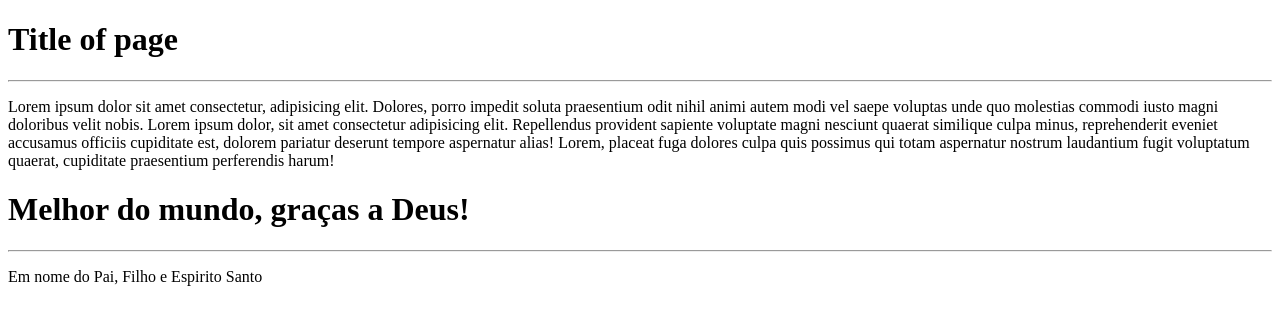
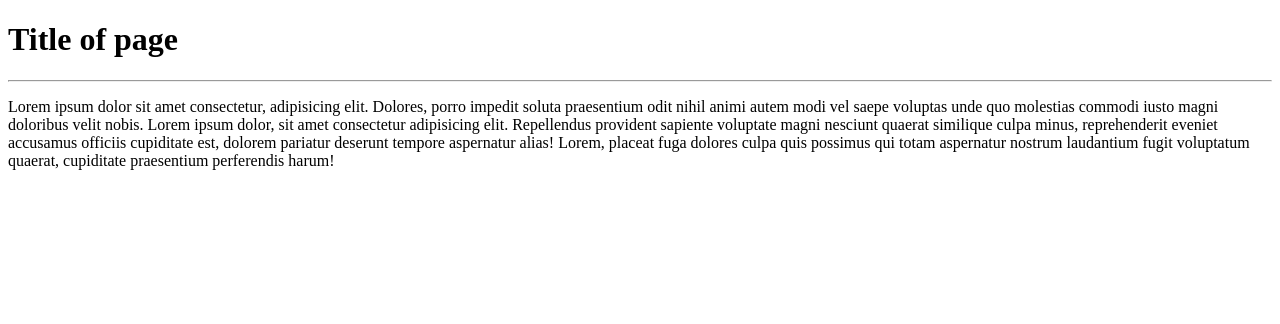
Before and after one commit to Ghust25/crud-tour-of-heroes, an Angular app: page / in a window 1280 px wide. Shown: the top 324 px of the page. Built offline with nearby package versions, Linux system fonts and the light colour scheme.

Commit message:
primeiro commit

```diff
--- a/src/app/app.component.html
+++ b/src/app/app.component.html
@@ -6,5 +6,3 @@
     Lorem, placeat fuga dolores culpa quis possimus qui totam aspernatur nostrum laudantium fugit voluptatum quaerat, cupiditate praesentium perferendis harum!
   </p>
 </div>
-
-<app-heroes></app-heroes>
--- a/src/app/app.module.ts
+++ b/src/app/app.module.ts
@@ -3,12 +3,10 @@ import { BrowserModule } from '@angular/platform-browser';
 
 import { AppRoutingModule } from './app-routing.module';
 import { AppComponent } from './app.component';
-import { HeroesComponent } from './heroes/heroes.component';
 
 @NgModule({
   declarations: [
     AppComponent,
-    HeroesComponent
   ],
   imports: [
     BrowserModule,
--- a/src/app/heroes/heroes.component.html
+++ /dev/null
@@ -1,3 +0,0 @@
-<h1>Melhor do mundo, graças a Deus!</h1>
-<hr>
-<p>Em nome do Pai, Filho e Espirito Santo</p>
--- a/src/app/heroes/heroes.component.ts
+++ /dev/null
@@ -1,15 +0,0 @@
-import { Component, OnInit } from '@angular/core';
-
-@Component({
-  selector: 'app-heroes',
-  templateUrl: './heroes.component.html',
-  styleUrls: ['./heroes.component.scss']
-})
-export class HeroesComponent implements OnInit {
-
-  constructor() { }
-
-  ngOnInit(): void {
-  }
-
-}
```
Also changed, not shown: src/app/heroes/heroes.component.scss (deleted), 1 other file (tests, documents, lock files or other folders).
